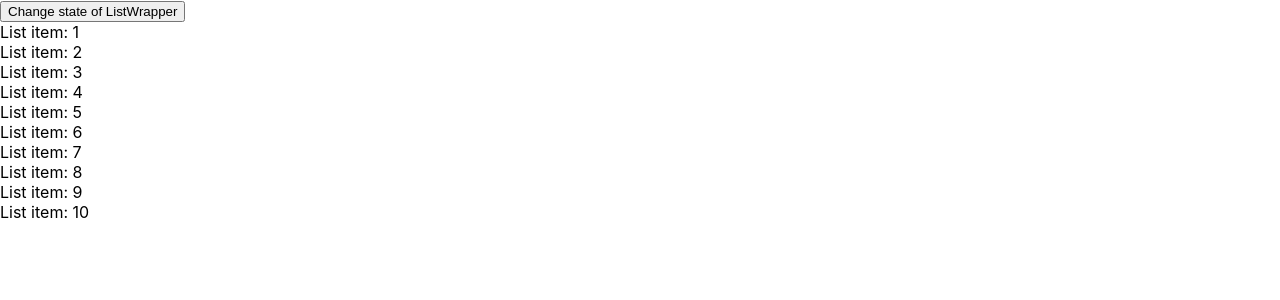
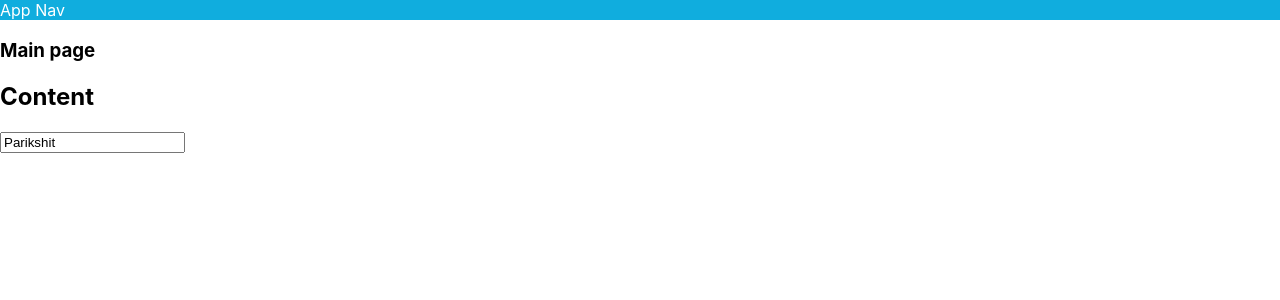
Before and after one commit to speedcuber911/ns-react-course, a React (Create React App) app: page / in a window 1280 px wide. Shown: the top 300 px of the page. Built offline with nearby package versions, Linux system fonts and the light colour scheme.

Commit message:
useMemo and prop drilling

```diff
--- a/src/App.js
+++ b/src/App.js
@@ -1,6 +1,8 @@
+import MainAppPage from "./components/mainPage/MainAppPage";
 import Car from "./components/Car";
 import Form from "./components/Form";
-import List from "./components/OptimisedList"
+import TodosWithCalc from "./components/todosWithCalc";
+import List from "./components/OptimisedList";
 import "./App.css";
 import { useState } from "react";
 import Todos from "./components/Todos";
@@ -63,10 +65,16 @@ function App() {
           {car.name}
         </button>
       ))} */}
-      {/* <Form /> */}
-      {/* <Todos /> */}
-      {/* <Dictionary/>  */}
-      <List/>
+      {/* <Form heading="Form" />
+      <hr />
+      <Todos heading="Todos" />
+      <hr />
+      <Dictionary heading="Dictionary" />
+      <hr />
+      <List heading="List" />
+      <hr /> */}
+      {/* <TodosWithCalc heading="TodosWithCalc" /> */}
+      <MainAppPage />
     </>
   );
 }
--- a/src/components/Form.js
+++ b/src/components/Form.js
@@ -21,6 +21,7 @@ function Form(props) {
   console.log("This is formstate", formState);
   return (
     <div>
+      <h1>{props.heading}</h1>
       <label> Enter user name: </label>
       <input
         type="text"
--- a/src/components/OptimisedList.js
+++ b/src/components/OptimisedList.js
@@ -17,7 +17,7 @@ function List(props) {
   );
 }
 
-function ListWrapper() {
+function ListWrapper(props) {
   const [myState, setMyState] = useState(false);
   const [dependentState, setDepState] = useState(false);
 
@@ -33,6 +33,7 @@ function ListWrapper() {
 
   return (
     <>
+    <h1>{props.heading}</h1>
       <button onClick={() => setMyState(!myState)}>
         Change state of ListWrapper
       </button>
--- a/src/components/dictionary.js
+++ b/src/components/dictionary.js
@@ -8,7 +8,7 @@ function Definition(props) {
 // let isCalled = false;
 
 // Performing side-effects
-function Dictionary() {
+function Dictionary(props) {
   const [word, setWord] = useState("");
   const [meanings, setMeanings] = useState([]);
   const [computedVal, setComputedVal] = useState();
@@ -43,7 +43,7 @@ function Dictionary() {
 
   return (
     <div>
-      <h1>Dictionary</h1>
+      <h1>{props.heading}</h1>
       <input
         type="text"
         onChange={(event) => setWord(event.target.value)}
--- /dev/null
+++ b/src/components/mainPage/Content.js
@@ -0,0 +1,12 @@
+import MessageBanner from "./MessageBanner";
+
+function Content(props) {
+  return (
+    <div>
+      <h2>Content</h2>
+      <MessageBanner message={props.userName} />
+    </div>
+  );
+}
+
+export default Content;
--- /dev/null
+++ b/src/components/mainPage/MainAppPage.js
@@ -0,0 +1,20 @@
+import { useEffect, useState } from "react";
+import MainComponent from "./MainContent";
+import Navbar from "./Navbar";
+
+function MainAppPage() {
+  const [userName, setUserName] = useState("Yash");
+  useEffect(() => {
+    setTimeout(() => {
+      setUserName("Parikshit");
+    }, 2000)
+  }, [userName]);
+  return (
+    <div>
+      <Navbar />
+      <MainComponent userName={userName} />
+    </div>
+  );
+}
+
+export default MainAppPage;
--- /dev/null
+++ b/src/components/mainPage/MainContent.js
@@ -0,0 +1,12 @@
+import Content from "./Content";
+
+function MainComponent(props) {
+  return (
+    <div>
+      <h3>Main page</h3>
+      <Content userName={props.userName} />
+    </div>
+  );
+}
+
+export default MainComponent;
--- /dev/null
+++ b/src/components/mainPage/MessageBanner.js
@@ -0,0 +1,5 @@
+function MessageBanner(props) {
+  return <input type="text" value={props.message}/>
+}
+
+export default MessageBanner;
--- /dev/null
+++ b/src/components/mainPage/Navbar.js
@@ -0,0 +1,5 @@
+function Navbar() {
+  return <div style={{ background: "#10ADDE", color: "#fff" }}>App Nav</div>;
+}
+
+export default Navbar;
--- /dev/null
+++ b/src/components/todosWithCalc.js
@@ -0,0 +1,43 @@
+import { useState, useMemo, useEffect } from "react";
+
+function someExpensiveCalculation(calcVal) {
+  console.log("someExpensiveCalculation");
+  for (let i = 0; i < 1e9; i++) calcVal += 1;
+  return calcVal;
+}
+
+function TodosWithCalc({ heading }) {
+  const [todos, setTodos] = useState([]);
+  const [calcVal, setCalcVal] = useState(0);
+
+  const addTodo = () => {
+    setTodos([...todos, "Todo Item"]);
+  };
+
+  const increaseCalcVal = () => {
+    setCalcVal(calcVal + 1);
+  };
+
+  const calulatedExpression = useMemo(
+    () => someExpensiveCalculation(calcVal),
+    [calcVal]
+  );
+
+  return (
+    <div>
+      <h1>{heading}</h1>
+      <div>
+        {todos.map((todo, i) => (
+          <p key={i}>{todo}</p>
+        ))}
+        <button onClick={addTodo}>Add item</button>
+      </div>
+      <hr />
+      <div>
+        Calculation: {calcVal} and, expensive calc: {calulatedExpression}
+        <button onClick={increaseCalcVal}>Increase calcVal</button>
+      </div>
+    </div>
+  );
+}
+export default TodosWithCalc;
```
